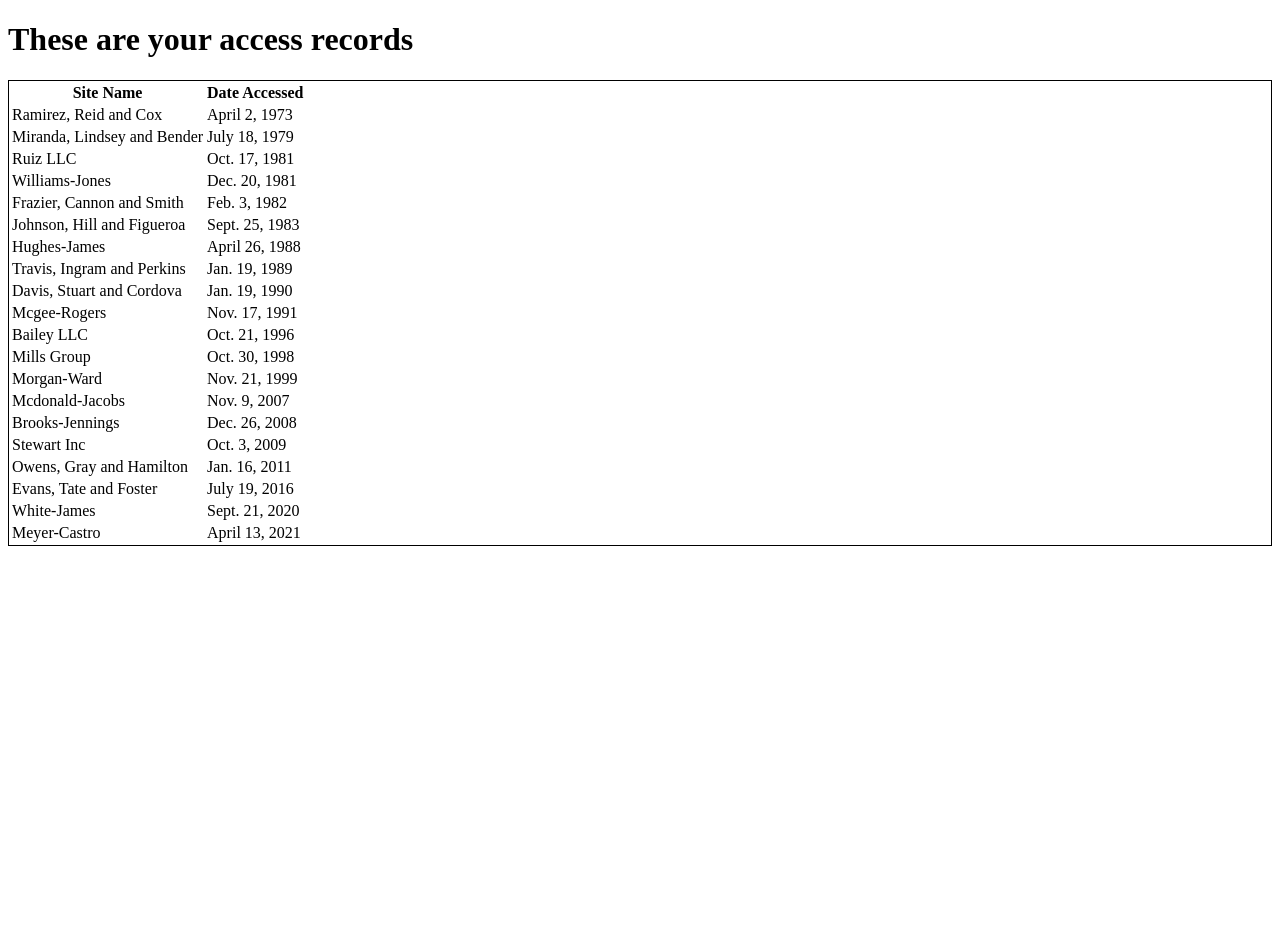
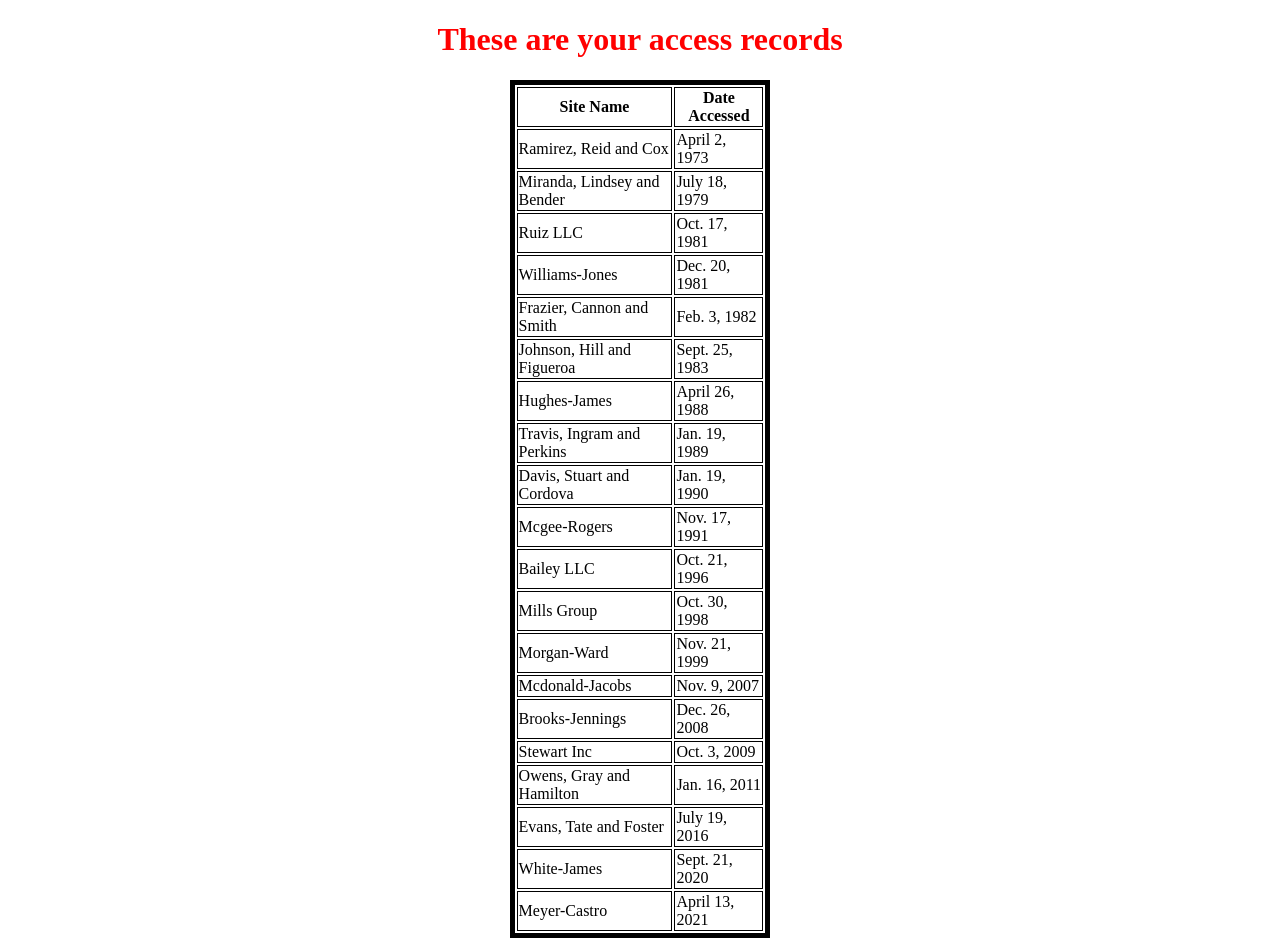
Before and after one commit to Sam44323/API-DJANGO-REST, a Django app: page /demo_1/ in a window 1280 px wide. Before the commit the page ends 546 px from the top, so only its background shows below. Run offline with Django 3.2, Linux system fonts and the light colour scheme; data comes from the database, SQL or seed files in the repository.

Commit message:
update: updated the style file and added styles

```diff
--- /dev/null
+++ b/basicAPI/static/css/style.css
@@ -0,0 +1,16 @@
+h1 {
+  color: red;
+  text-align: center;
+}
+
+.access_container {
+  border: 4px solid black;
+  width: 20%;
+  margin: 0 auto;
+}
+
+table,
+th,
+td {
+  border: 1px solid black;
+}
--- a/basicAPI/static/css/styles.css
+++ /dev/null
@@ -1,7 +0,0 @@
-h3 {
-  color: red;
-}
-
-.access_container {
-  border: 1px solid black;
-}
--- a/basicAPI/templates/demo_1/index.html
+++ b/basicAPI/templates/demo_1/index.html
@@ -6,7 +6,7 @@
     <meta http-equiv="X-UA-Compatible" content="IE=edge" />
     <meta name="viewport" content="width=device-width, initial-scale=1.0" />
     <title>Django</title>
-    <link rel="stylesheet" href='{% static "css/styles.css" %}' />
+    <link rel="stylesheet" href='{% static "css/style.css" %}' />
   </head>
   <body>
     <h1>These are your access records</h1>
```
